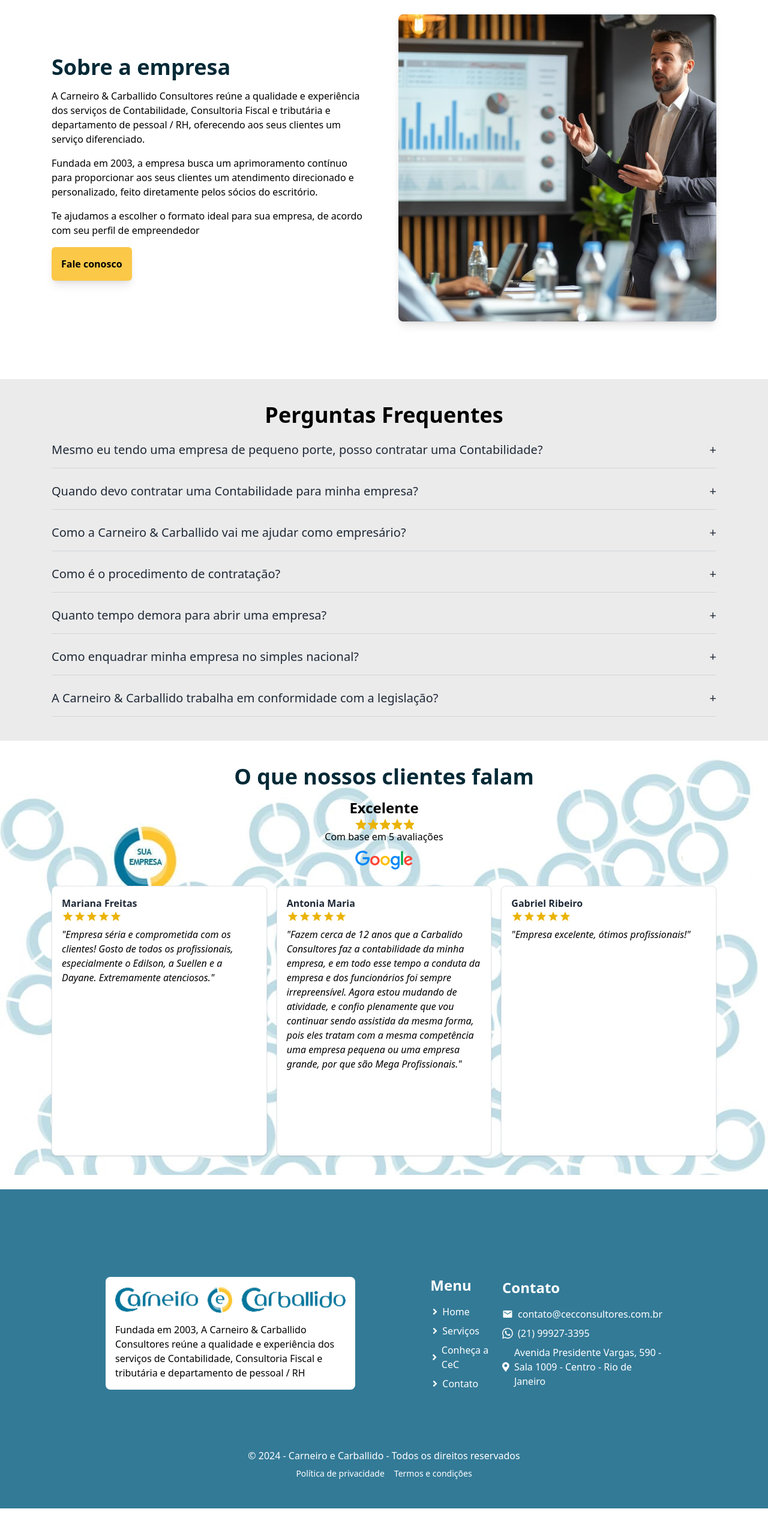
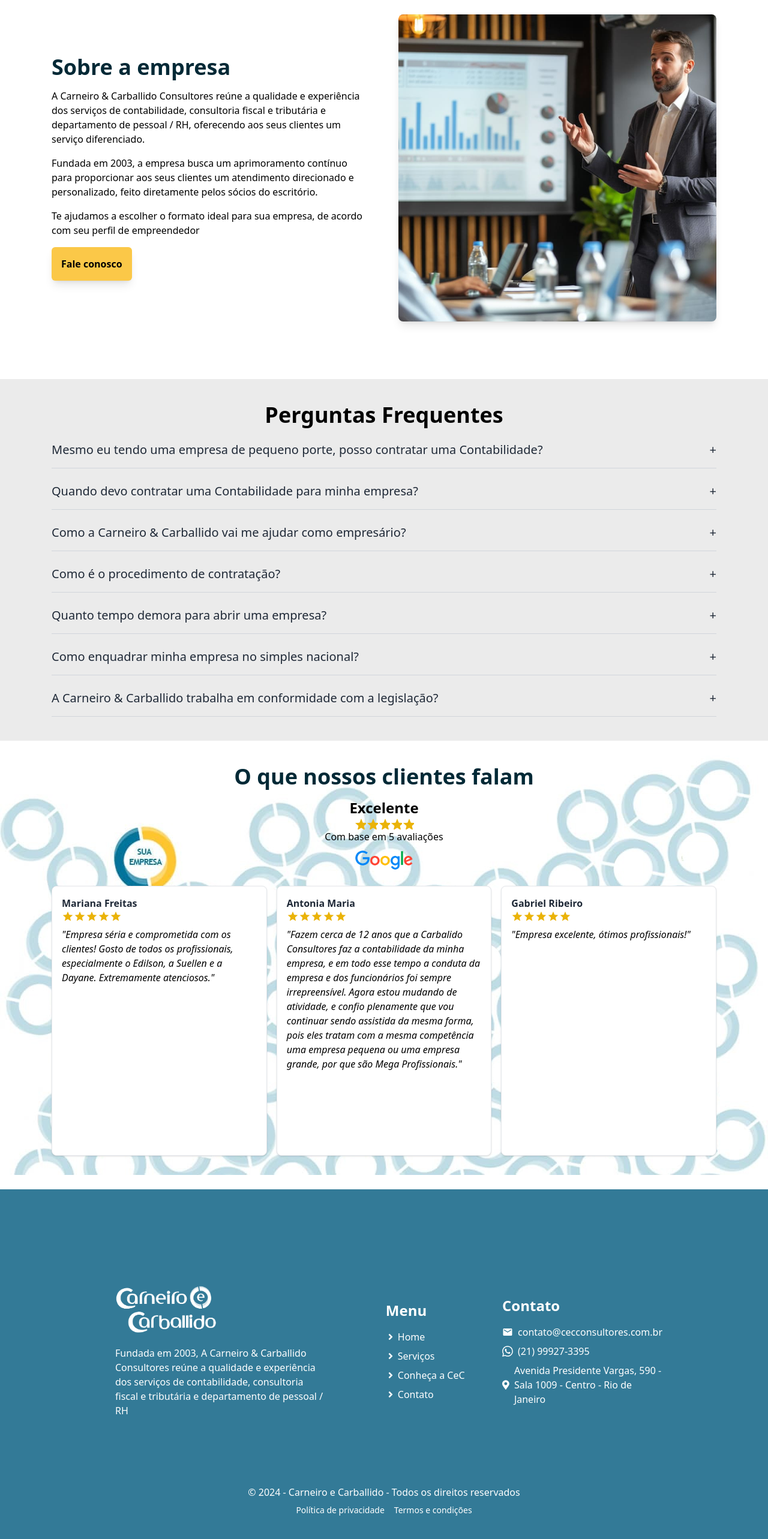
Before and after one commit to lucassdantas/Carneiro-e-Carballido, a React (Vite) app: page / in a window 1280 px wide. Shown: the part 1749-4315 px from the top of the page at 60% size. Before the commit the page ends 4264 px from the top, so only its background shows below. Built offline with nearby package versions, Linux system fonts and the light colour scheme; a web font is replaced by a local one.

Commit message:
building updates

```diff
--- a/src/components/Footer/index.tsx
+++ b/src/components/Footer/index.tsx
@@ -1,4 +1,4 @@
-import logo from '@/assets/logo-carneiro-e-carballido.png';
+import logo from '@/assets/logos/logo-branca.png';
 import { pages, PageType } from '@/utils/constants/pages';
 import { Link } from 'react-router-dom';
 import { MdEmail } from 'react-icons/md';
@@ -13,12 +13,12 @@
     <footer className='w-full bg-blue-carneiro-e-carballido text-white lg:px-40 py-12'>
       <Section>
         <div className='flex flex-col lg:flex-row items-center py-12 lg:py-24'>
-          <div className='w-full flex flex-col items-center lg:items-start  lg:w-7/12 lg:pr-[25%] mb-8 lg:mb-0'>
-            <div className='bg-white rounded-lg text-black p-4'>
+          <div className='w-full flex flex-col items-center lg:items-start lg:w-7/12 lg:pr-[09%] mb-8 lg:mb-0'>
+            <div className=' p-4 flex flex-col'>
               <Link to='/'>
-                <img src={logo} alt='logotipo' className='max-w-[200px] lg:max-w-none'/>
+                <img src={logo} alt='logotipo' className='w-full max-w-[170px]'/>
               </Link>
-              <p className='mt-4 text-center lg:text-left'>Fundada em 2003, A Carneiro & Carballido Consultores reúne a qualidade e experiência dos serviços de Contabilidade, Consultoria Fiscal e tributária e departamento de pessoal / RH </p>
+              <p className='mt-4 text-center lg:text-left'>Fundada em 2003, A Carneiro & Carballido Consultores reúne a qualidade e experiência dos serviços de contabilidade, consultoria fiscal e tributária e departamento de pessoal / RH </p>
             </div>
           </div>
           <div className='w-full lg:w-3/12 mb-8 lg:mb-0'>
--- a/src/pages/Home/index.tsx
+++ b/src/pages/Home/index.tsx
@@ -78,7 +78,7 @@
         <div className='flex lg:flex-row flex-col-reverse py-12 items-center gap-12'>
           <div className="flex flex-col lg:w-1/2 w-full items-start">
             <h2 className='text-4xl mb-4  text-dark-blue font-semibold'>Sobre a empresa</h2>
-            <p className='mb-4'>A Carneiro & Carballido Consultores reúne a qualidade e experiência dos serviços de Contabilidade, Consultoria Fiscal e tributária e departamento de pessoal / RH, oferecendo aos seus clientes um serviço diferenciado.</p>
+            <p className='mb-4'>A Carneiro & Carballido Consultores reúne a qualidade e experiência dos serviços de contabilidade, consultoria fiscal e tributária e departamento de pessoal / RH, oferecendo aos seus clientes um serviço diferenciado.</p>
             <p className='mb-4'>Fundada em 2003, a empresa busca um aprimoramento contínuo para proporcionar aos seus clientes um atendimento direcionado e personalizado, feito diretamente pelos sócios do escritório.</p>
             <p className='mb-4'>Te ajudamos a escolher o formato ideal para sua empresa, de acordo com seu perfil de empreendedor</p>
             <Button/>
```
Also changed, not shown: src/assets/logos/logo-amarela.png (added), src/assets/logos/logo-branca.png (added).
